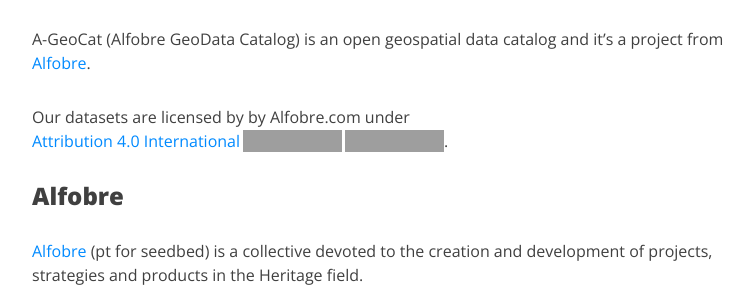
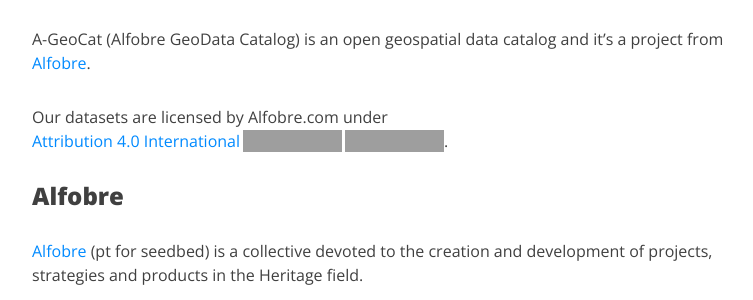
Before and after one commit to projetoalfobre/a-geocat, a Jekyll site: the page built from aboutus.md, in a window 1280 px wide and 900 px high, scrolled down 509 px, cut to the strip 154-454 px from the top of the window. Shown: the whole strip, without its empty margins (243-996 px from the left). Built offline with Jekyll 4.4.1, drawn with Linux system fonts in a browser that asks for light colours; nearby versions of some CDN libraries; comment, search, counter and statistics services are not loaded; grey boxes are pictures that could not be loaded.

Commit message:
Update aboutus.md

```diff
--- a/aboutus.md
+++ b/aboutus.md
@@ -8,7 +8,7 @@
 ## <img class="aboutus_logo" src="{{ "/assets/img/geocat.svg" | relative_url }}"> A-GeoCat
 A-GeoCat (Alfobre GeoData Catalog) is an open geospatial data catalog and it's a project from [Alfobre](http://alfobre.com).
 
-Our datasets are licensed by by Alfobre.com under <a href="http://creativecommons.org/licenses/by/4.0/?ref=chooser-v1" target="_blank" rel="license noopener noreferrer" style="display:inline-block;">Attribution 4.0 International<img style="height:22px!important;margin-left:3px;vertical-align:text-bottom;" src="https://mirrors.creativecommons.org/presskit/icons/cc.svg?ref=chooser-v1"><img style="height:22px!important;margin-left:3px;vertical-align:text-bottom;" src="https://mirrors.creativecommons.org/presskit/icons/by.svg?ref=chooser-v1"></a>.
+Our datasets are licensed by Alfobre.com under <a href="http://creativecommons.org/licenses/by/4.0/?ref=chooser-v1" target="_blank" rel="license noopener noreferrer" style="display:inline-block;">Attribution 4.0 International<img style="height:22px!important;margin-left:3px;vertical-align:text-bottom;" src="https://mirrors.creativecommons.org/presskit/icons/cc.svg?ref=chooser-v1"><img style="height:22px!important;margin-left:3px;vertical-align:text-bottom;" src="https://mirrors.creativecommons.org/presskit/icons/by.svg?ref=chooser-v1"></a>.
 
 ### Alfobre
 [Alfobre](http://alfobre.com) (pt for seedbed) is a collective devoted to the creation and development of projects, strategies and products in the Heritage field.
```
